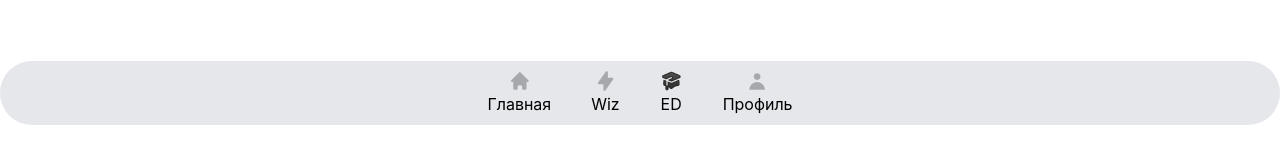
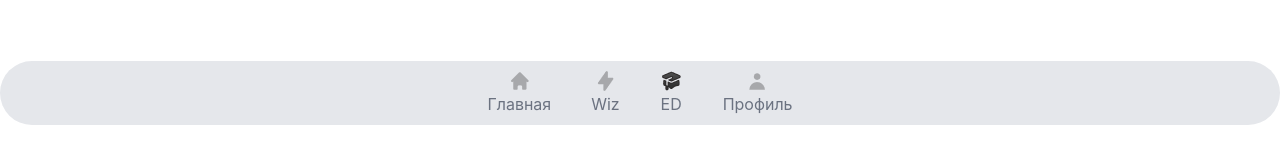
Before and after one commit to Surenuah/canvas-cartoon-map, a React (Create React App) app: page / in a window 1280 px wide. Shown: the part 635-797 px from the top of the page. Built offline with nearby package versions, Linux system fonts and the light colour scheme.

Commit message:
fix: added active links

```diff
--- a/src/components/Navigation.tsx
+++ b/src/components/Navigation.tsx
@@ -1,32 +1,52 @@
-import { Link } from 'react-router-dom';
+import { NavLink } from 'react-router-dom';
 
 export const Navigation = () => {
 	return (
 		<div className='flex items-center justify-center gap-10 bg-gray-200 rounded-full fixed bottom-10 left-0 right-0 h-16'>
-			<Link to='/home'>
+			<NavLink
+				to='/home'
+				className={({ isActive }) =>
+					isActive ? 'text-black font-medium' : 'text-gray-500'
+				}
+			>
 				<div className='flex flex-col items-center'>
 					<img src='assets/Home.png' alt='home' />
 					<span>Главная</span>
 				</div>
-			</Link>
-			<Link to='/wiz'>
+			</NavLink>
+			<NavLink
+				to='/wiz'
+				className={({ isActive }) =>
+					isActive ? 'text-black font-medium' : 'text-gray-500'
+				}
+			>
 				<div className='flex flex-col items-center'>
-					<img src='assets/Lightning.png' alt='home' />
+					<img src='assets/Lightning.png' alt='wiz' />
 					<span>Wiz</span>
 				</div>
-			</Link>
-			<Link to='/ed'>
+			</NavLink>
+			<NavLink
+				to='/ed'
+				className={({ isActive }) =>
+					isActive ? 'text-black font-medium' : 'text-gray-500'
+				}
+			>
 				<div className='flex flex-col items-center'>
-					<img src='assets/AcademicCap.png' alt='home' />
+					<img src='assets/AcademicCap.png' alt='ed' />
 					<span>ED</span>
 				</div>
-			</Link>
-			<Link to='/profile'>
+			</NavLink>
+			<NavLink
+				to='/profile'
+				className={({ isActive }) =>
+					isActive ? 'text-black font-medium' : 'text-gray-500'
+				}
+			>
 				<div className='flex flex-col items-center'>
-					<img src='assets/User.png' alt='home' />
+					<img src='assets/User.png' alt='profile' />
 					<span>Профиль</span>
 				</div>
-			</Link>
+			</NavLink>
 		</div>
 	);
 };
```
